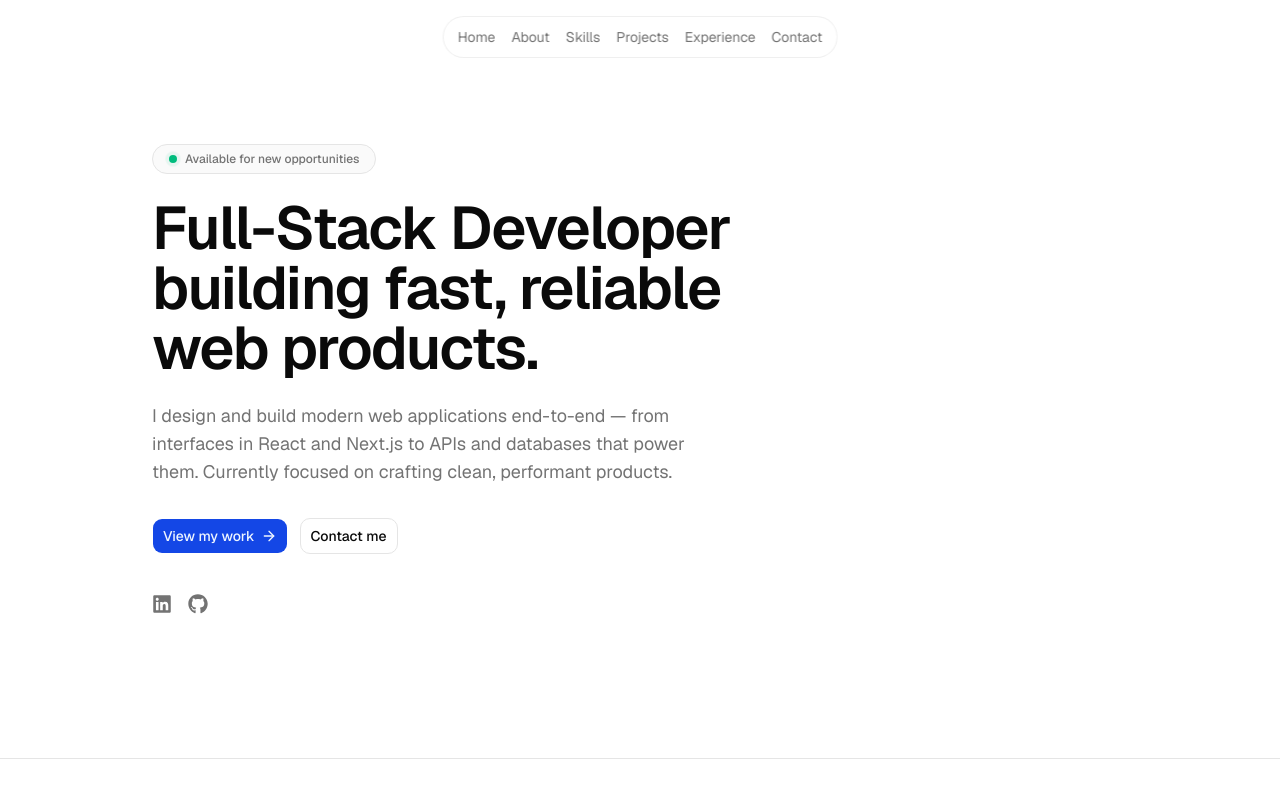
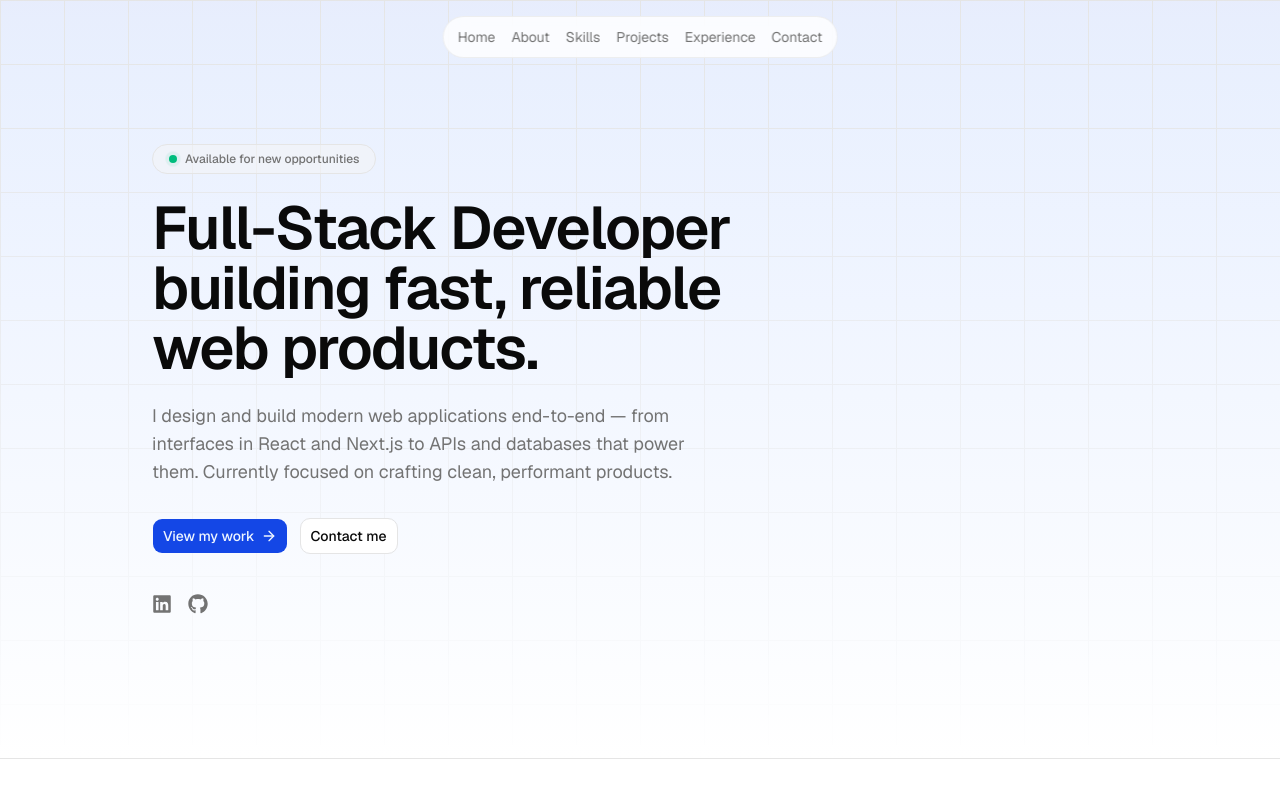
Before and after one commit to janithbandara1/portfolio, a Next.js app: page / in a window 1280 px wide. Shown: the top 800 px of the page. Built offline with nearby package versions, Linux system fonts and the light colour scheme.

Commit message:
Refactor Hero component layout for improved structure and visual consistency

```diff
--- a/components/hero.tsx
+++ b/components/hero.tsx
@@ -5,10 +5,16 @@ import { hero, siteConfig } from "@/lib/data";
 
 export function Hero() {
   return (
-    <section
-      id="home"
-      className="mx-auto flex w-full max-w-5xl flex-col items-start gap-6 px-6 py-28 sm:py-36"
-    >
+    <section id="home" className="relative overflow-hidden">
+      <div
+        className="pointer-events-none absolute inset-0 bg-gradient-to-b from-primary/10 to-background"
+        aria-hidden="true"
+      />
+      <div
+        className="pointer-events-none absolute inset-0 bg-[linear-gradient(to_right,var(--border)_1px,transparent_1px),linear-gradient(to_bottom,var(--border)_1px,transparent_1px)] bg-[size:64px_64px] [mask-image:linear-gradient(to_bottom,#000_0%,transparent_100%)]"
+        aria-hidden="true"
+      />
+      <div className="relative mx-auto flex w-full max-w-5xl flex-col items-start gap-6 px-6 py-28 sm:py-36">
         <div className="inline-flex items-center gap-2 rounded-full border border-border bg-muted/50 px-4 py-1.5 text-xs font-medium text-muted-foreground">
           <span className="relative flex h-2 w-2">
             <span className="absolute inline-flex h-full w-full animate-ping rounded-full bg-emerald-500 opacity-75" />
@@ -58,6 +64,7 @@ export function Hero() {
             <FaGithub className="size-5" />
           </a>
         </div>
+      </div>
     </section>
   );
 }
```
Lines whose indentation alone changed are shown as unchanged.
